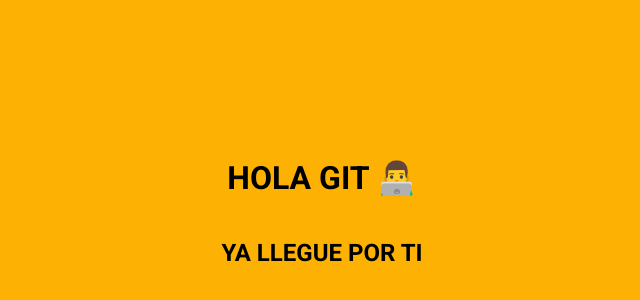
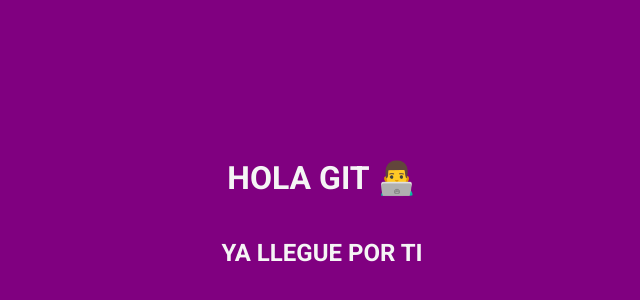
Before and after one commit to juanpabloavilan/ProyectoGit, a plain HTML site: page index.html in a window 1280 px wide. Shown: the part 134-434 px from the top of the page, without its empty margins (318-958 px from the left). Drawn offline with Linux system fonts and the light colour scheme.

Commit message:
Make everything purple. And README.md modified

```diff
--- a/style.css
+++ b/style.css
@@ -1,7 +1,7 @@
 html {
   font-size: 16px;
   font-family: "Roboto", sans-serif;
-  background-color: #fcb103;
+  background-color: purple;
 }
 main {
   text-align: center;
@@ -15,6 +15,7 @@ div {
   flex-direction: column;
   width: 20rem;
   text-transform: uppercase;
+  color: whitesmoke;
 }
 
 h1 {
```
Also changed, not shown: 1 other file.
